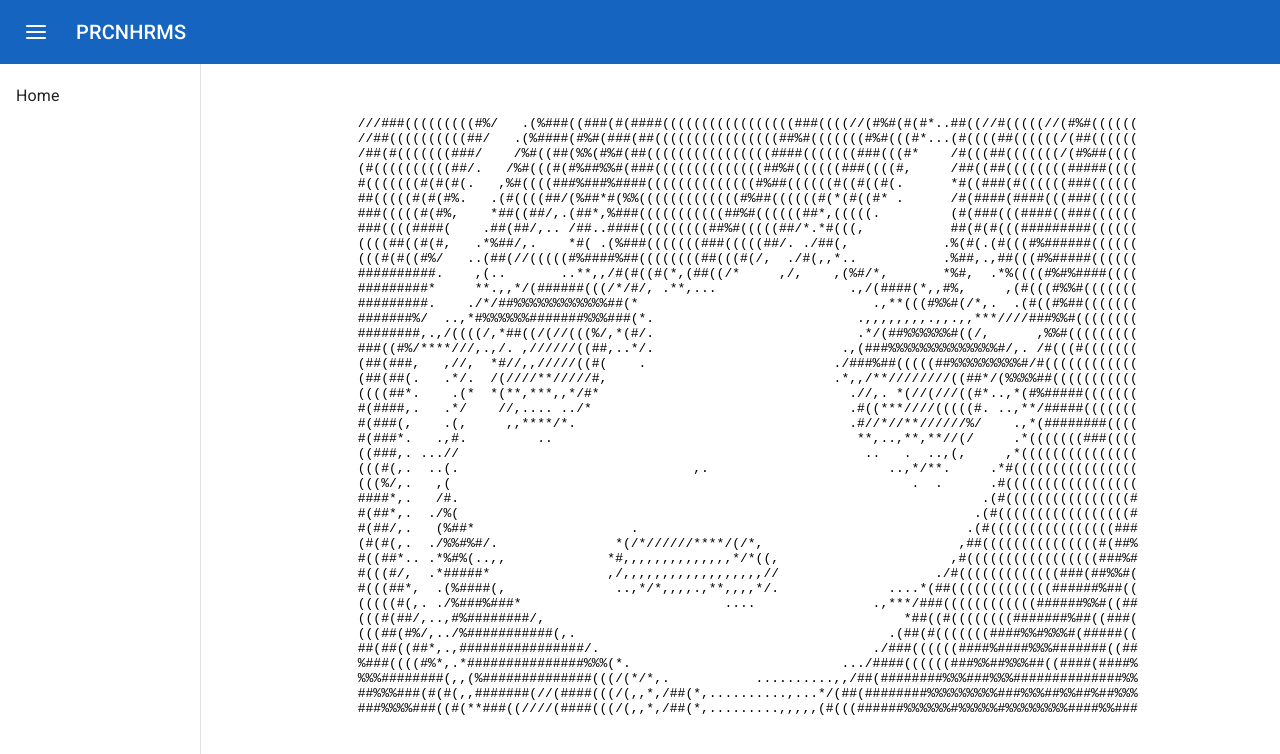
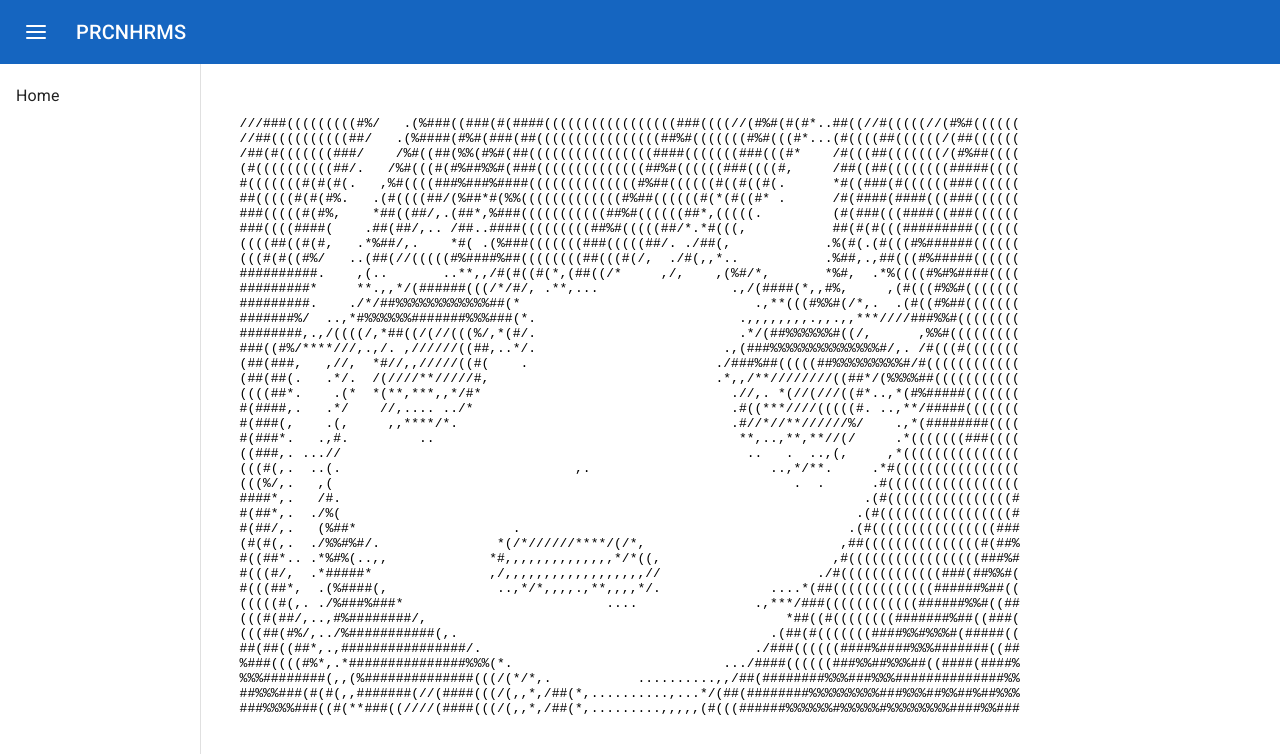
Before and after one commit to dexlansoprazole/PRCNHRMS, a React (Create React App) app in the folder client/: page /home in a window 1280 px wide. Shown: the top 754 px of the page. Built offline with nearby package versions, Linux system fonts and the light colour scheme; no server answers.

Commit message:
fix: test for position fixed

```diff
--- a/client/src/App.js
+++ b/client/src/App.js
@@ -182,7 +182,7 @@ const App = () => {
               />
               : null
           }
-          <div style={{width: '100%', overflow: 'hidden'}}>
+          <div style={{width: '100%'}}>
             <LoadingOverlay global loading={loading} className={clsx({
               [classes.loadingOverlayDrawerClose]: !drawerOpen,
               [classes.loadingOverlayDrawerOpen]: drawerOpen,
--- a/client/src/styles.js
+++ b/client/src/styles.js
@@ -70,7 +70,7 @@ export default makeStyles((theme) => ({
     }
   },
   content: {
-    position: 'relative',
+    position: 'fixed',
     top: 64,
     flexGrow: 1,
     padding: theme.spacing(3),
```
